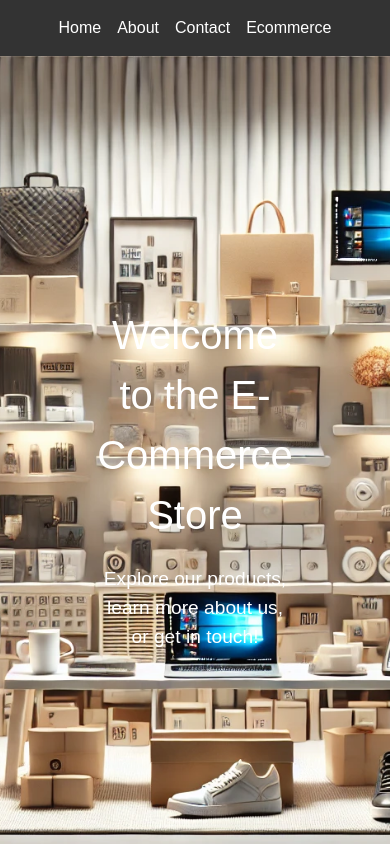
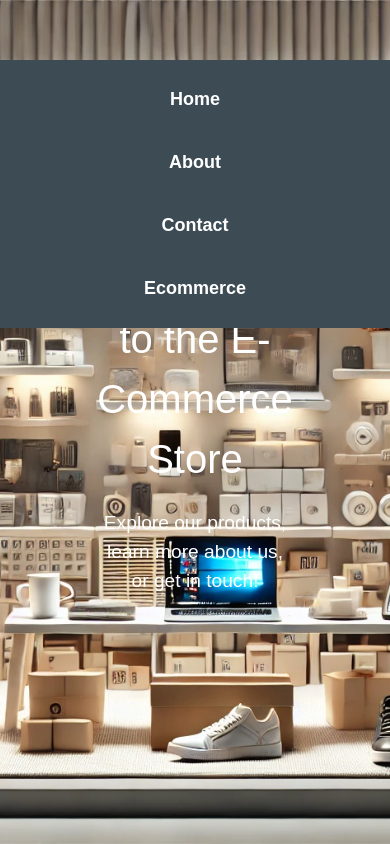
Before and after one commit to siyamregn777/E-Commerce-Store, a Next.js app: page / in a window 390 px wide. Shown: the top 844 px of the page. Built offline with nearby package versions, Linux system fonts and the light colour scheme.

Commit message:
add dropdown on header

```diff
--- a/src/styles/header.css
+++ b/src/styles/header.css
@@ -1,9 +1,10 @@
+/* header.css */
 .header-container {
   background-color: #333;
   padding: 1rem;
   display: flex;
-  align-items: center; /* Vertical centering */
-  justify-content: center; /* Horizontal centering */
+  align-items: center;
+  justify-content: center;
   width: 100%;
 }
 
@@ -13,15 +14,109 @@
   gap: 1rem;
   margin: 0;
   padding: 0;
-  align-items: center; /* Vertical alignment of list items */
-  justify-content: center; /* Horizontal centering of list items */
+  align-items: center;
+  justify-content: center;
 }
 
 .nav-item a {
   color: white;
   text-decoration: none;
+  font-size: 18px;
+  font-weight: bold;
+  transition: color 0.3s ease;
 }
 
 .nav-item a:hover {
+  color: #f39c12;
   text-decoration: underline;
 }
+
+/* Dropdown Styles */
+.dropdown {
+  position: relative;
+  cursor: pointer;
+}
+
+.profile-image {
+  border-radius: 50%;
+  cursor: pointer;
+  width:  25px;
+  height: 25px;
+  transition: transform 0.3s ease-in-out;
+}
+
+.profile-image:hover {
+  transform: scale(1.1);
+}
+
+.dropdown-menu {
+  position: absolute;
+  top: 100%;
+  right: 0;
+  background: white;
+  border-radius: 10px;
+  box-shadow: 0px 4px 10px rgba(0, 0, 0, 0.1);
+  width: 200px;
+  display: flex;
+  flex-direction: column;
+  padding: 10px;
+  z-index: 1000;
+  list-style: none;
+}
+
+.dropdown-menu .nav-item {
+  padding: 10px;
+  text-align: left;
+}
+
+.dropdown-menu .nav-item a {
+  color: black;
+  text-decoration: none;
+}
+
+.dropdown-menu .nav-item:hover {
+  background: #f4f4f4;
+}
+
+.logout-button {
+  background: none;
+  border: none;
+  color: red;
+  cursor: pointer;
+  font-size: large;
+  font-weight: bold;
+  width: 100%;
+  text-align: left;
+}
+
+.logout-button:hover {
+  color: darkred;
+}
+
+/* Responsive Styles */
+@media (max-width: 768px) {
+  .header-container {
+    flex-direction: column;
+    align-items: center;
+    background-color: #3d4c54;
+    position: absolute;
+    top: 60px;
+    left: 0;
+    width: 100%;
+    z-index: 1000;
+  }
+
+  .nav-list {
+    flex-direction: column;
+    align-items: center;
+  }
+
+  .nav-item {
+    margin: 10px 0;
+  }
+
+  .dropdown-menu {
+    right: 50%;
+    transform: translateX(50%);
+  }
+}
```
